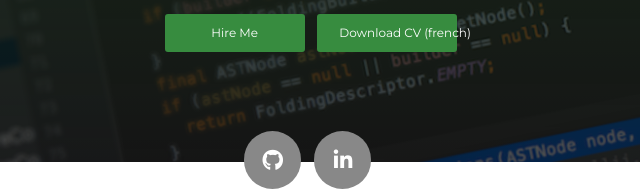
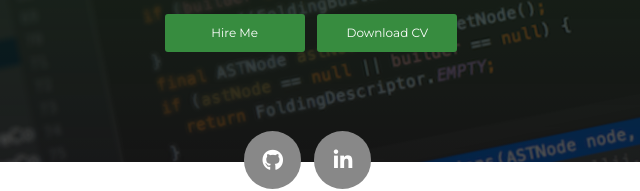
Before and after one commit to erlik/serra_frank.github.io, a plain HTML site: page index.html in a window 1280 px wide. Shown: the part 388-579 px from the top of the page, 329-969 px from the left. Drawn offline with Linux system fonts and the light colour scheme.

Commit message:
correction du bouton Download CV

```diff
--- a/index.html
+++ b/index.html
@@ -62,7 +62,7 @@
                             <a class="btn btn-primary" href="CV.pdf"
                                data-aos="zoom-in"
                                data-aos-anchor="data-aos-anchor">Download
-                                CV (french)</a>
+                                CV</a>
                         </div>
                     </div>
                     <div class="section">
```
